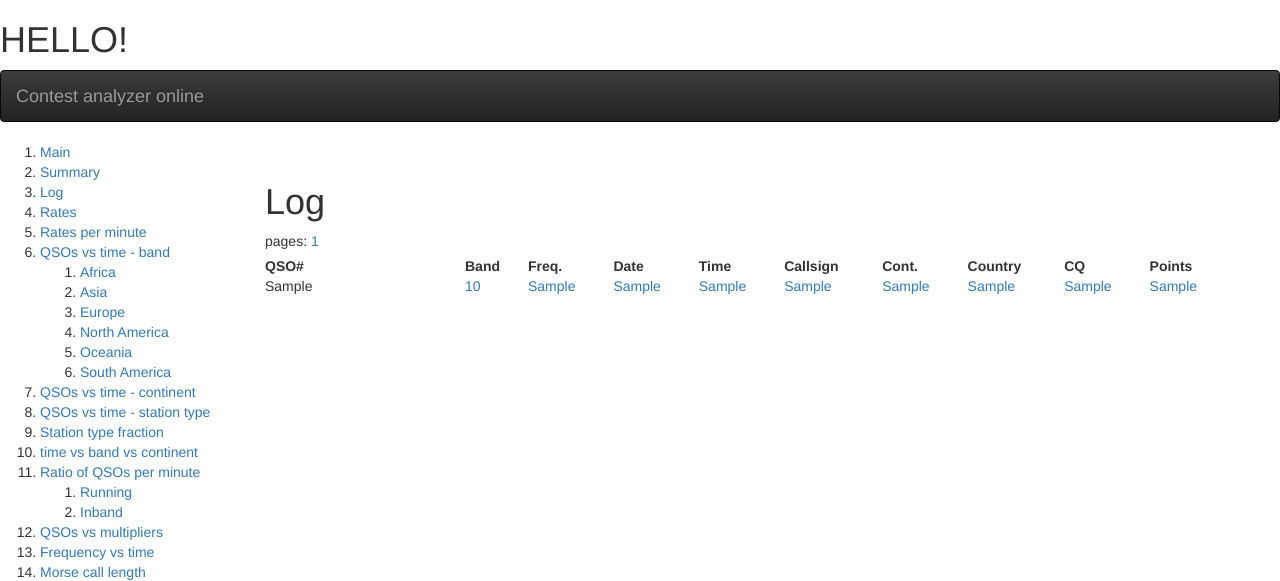
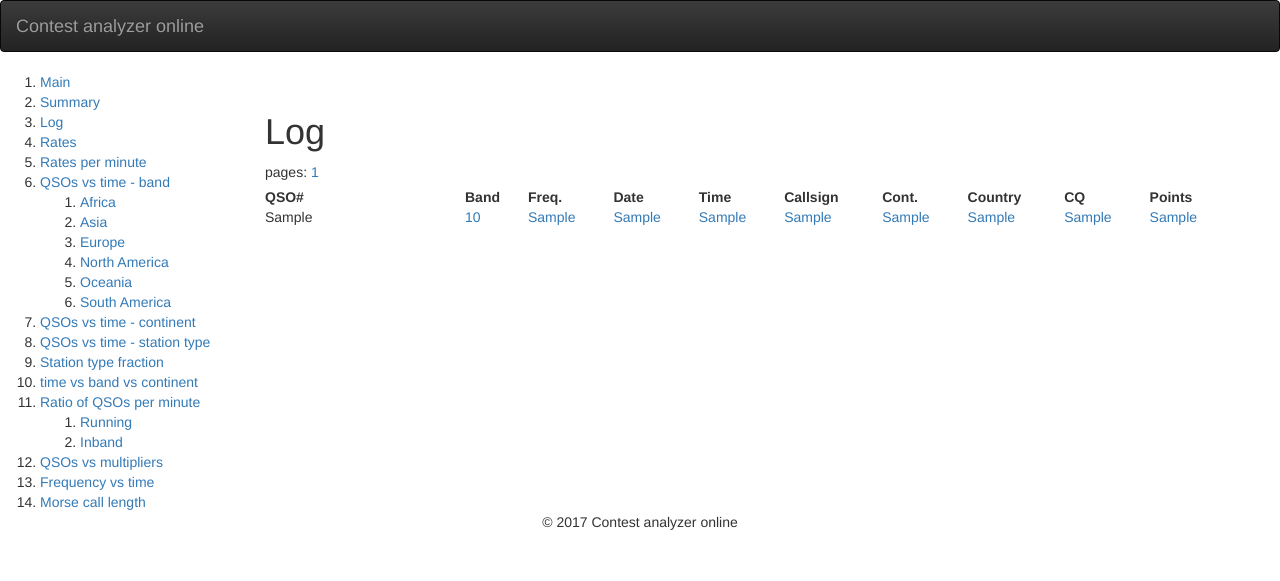
Before and after one commit to rogercaminal/HamToolsManager, a Django app: template ContestAnalyzerOnline/templates/analysis_log.html in a window 1280 px wide. Shown: the top 581 px of the page. Run offline with Django 3.2, Linux system fonts and the light colour scheme; the template is opened without the code that fills it: most values are stand-ins (such as "Sample title", 1, 10 or a date in 2020); parts of the project's set-up code (start-up, migrations or seed data) failed here and were passed over; some libraries are stand-ins or nearby versions.

Commit message:
Small change in master.html

```diff
--- a/ContestAnalyzerOnline/templates/layouts/master.html
+++ b/ContestAnalyzerOnline/templates/layouts/master.html
@@ -13,13 +13,9 @@
     <link rel="stylesheet" href="//maxcdn.bootstrapcdn.com/bootstrap/3.2.0/css/bootstrap.min.css">
     <link rel="stylesheet" href="//maxcdn.bootstrapcdn.com/bootstrap/3.2.0/css/bootstrap-theme.min.css">
     <link rel="stylesheet" href="{% static 'css/master.css' %}">
-    <!--    <link rel="stylesheet" href="{% static 'css/helper.css' %}"> -->
-    <!--    <link rel="stylesheet" href="{% static 'css/style.css' %}"> -->
   </head>
 
   <body>
-
-    <h1>HELLO!</h1>
 
     <nav class="navbar navbar-inverse">
       <div class="container-fluid">
```
